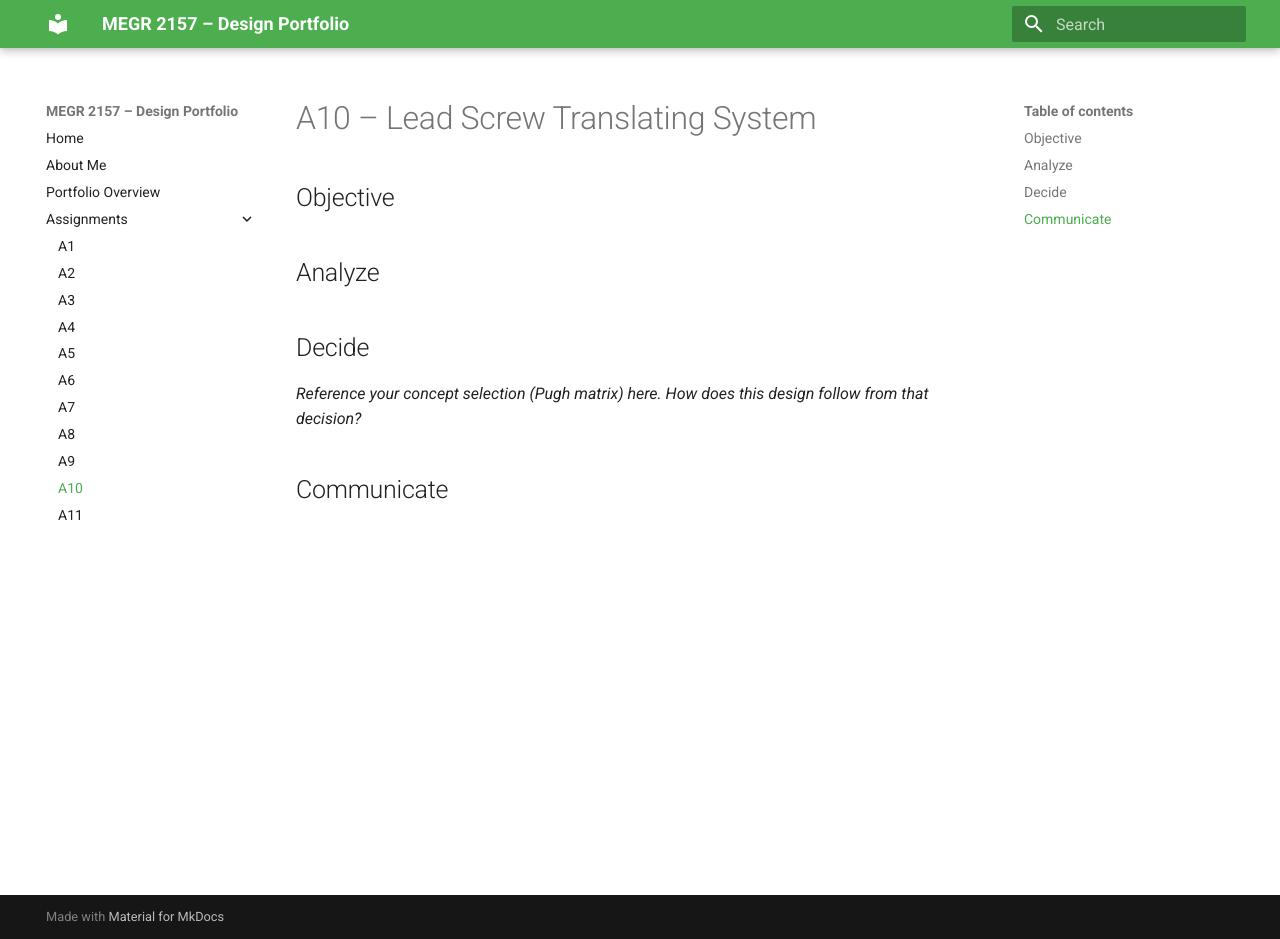
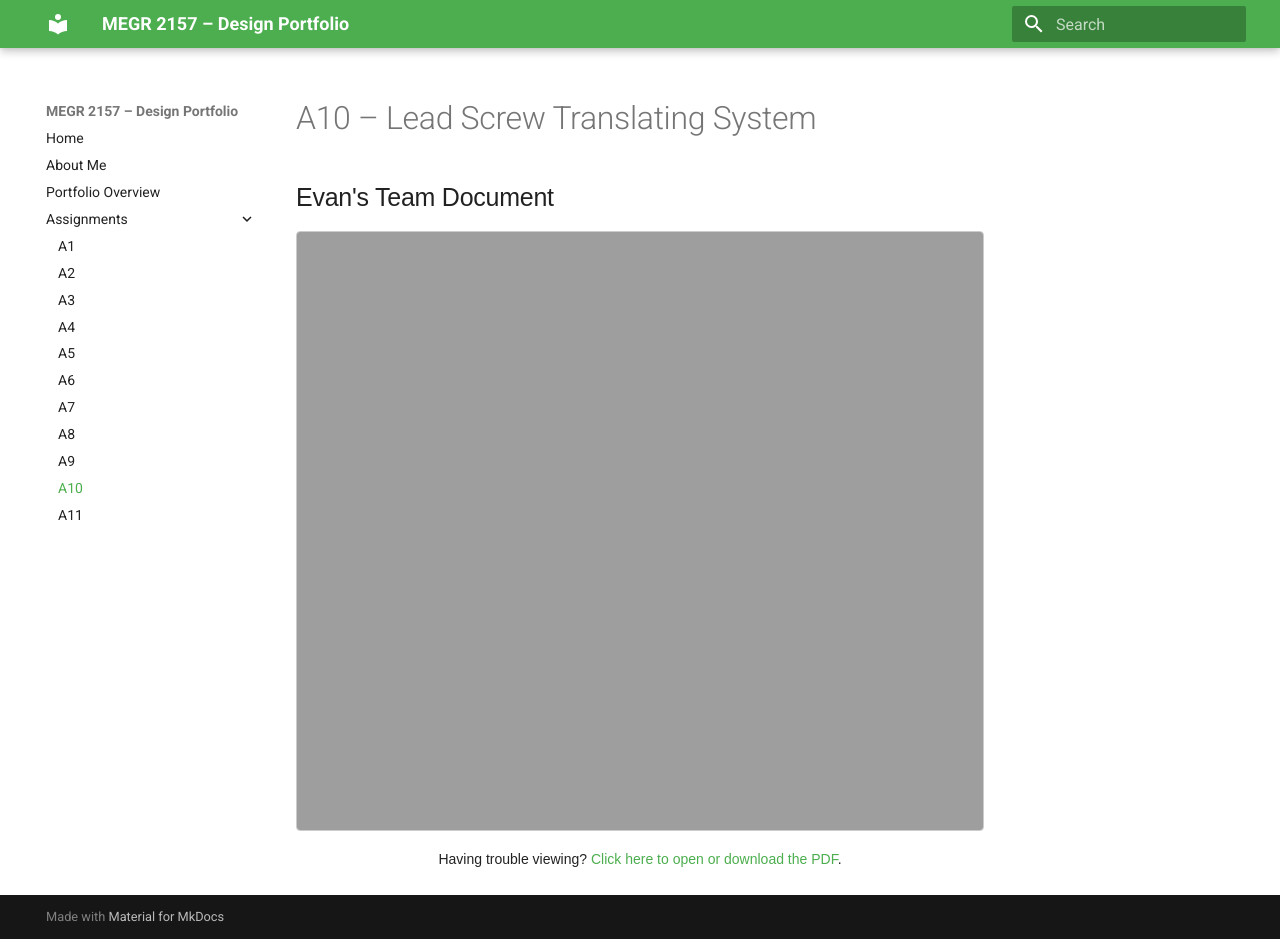
Before and after one commit to Logan-Hill1227/portfolio-megr-2156, an MkDocs documentation site: the page built from docs/assignments/A10/index.md, in a window 1280 px wide and 939 px high. Built offline with MkDocs 1.6.1 and Material for MkDocs 9.7.7, drawn with Linux system fonts in a browser that asks for light colours.

Commit message:
Integrate PDF viewer for team document in A10
Added PDF viewer for Evan's Team document and styled the container.

```diff
--- a/docs/assignments/A10/index.md
+++ b/docs/assignments/A10/index.md
@@ -1,12 +1,29 @@
 # A10 – Lead Screw Translating System
 
-## Objective
+<div class="pdf-container">
+  <h2>Evan's Team Document</h2>
+  <iframe src="Evan’s Team_ Logan Hill, Evan Morrow, Levi Elliot.pdf" width="100%" height="600px">
+    <p>Your browser does not support PDFs. <a href="Evan’s Team_ Logan Hill, Evan Morrow, Levi Elliot.pdf" target="_blank">Download the PDF</a>.</p>
+  </iframe>
+  <p class="pdf-fallback">Having trouble viewing? <a href="Evan’s Team_ Logan Hill, Evan Morrow, Levi Elliot.pdf" target="_blank">Click here to open or download the PDF</a>.</p>
+</div>
 
-
-## Analyze
-
-
-## Decide
-_Reference your concept selection (Pugh matrix) here. How does this design follow from that decision?_
-
-## Communicate
+<style>
+  .pdf-container {
+    width: 100%;
+    max-width: 900px;
+    margin: 20px auto;
+    font-family: Arial, sans-serif;
+  }
+  .pdf-container iframe {
+    width: 100%;
+    height: 600px;
+    border: 1px solid #ccc;
+    border-radius: 4px;
+  }
+  .pdf-fallback {
+    margin-top: 10px;
+    font-size: 14px;
+    text-align: center;
+  }
+</style>
```
